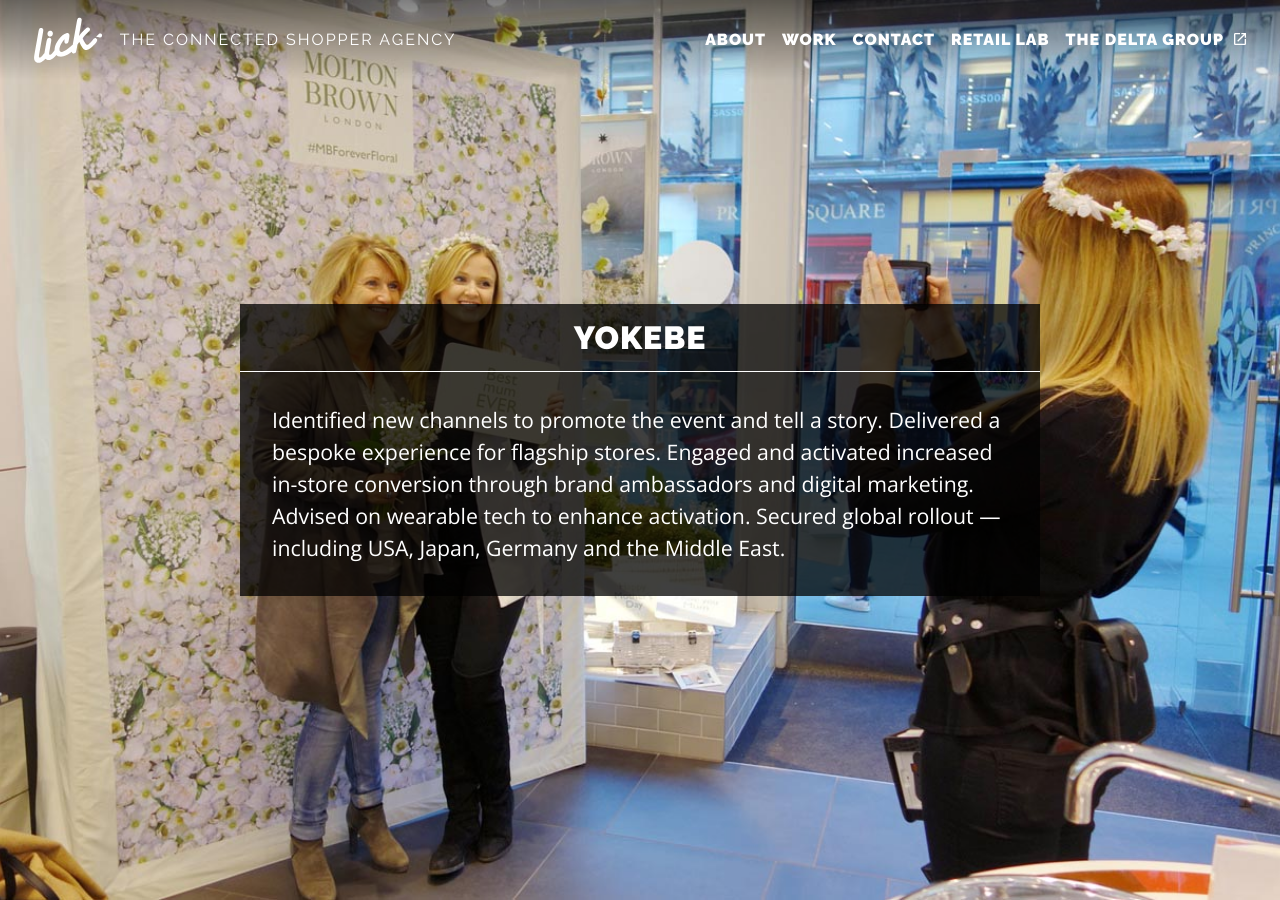
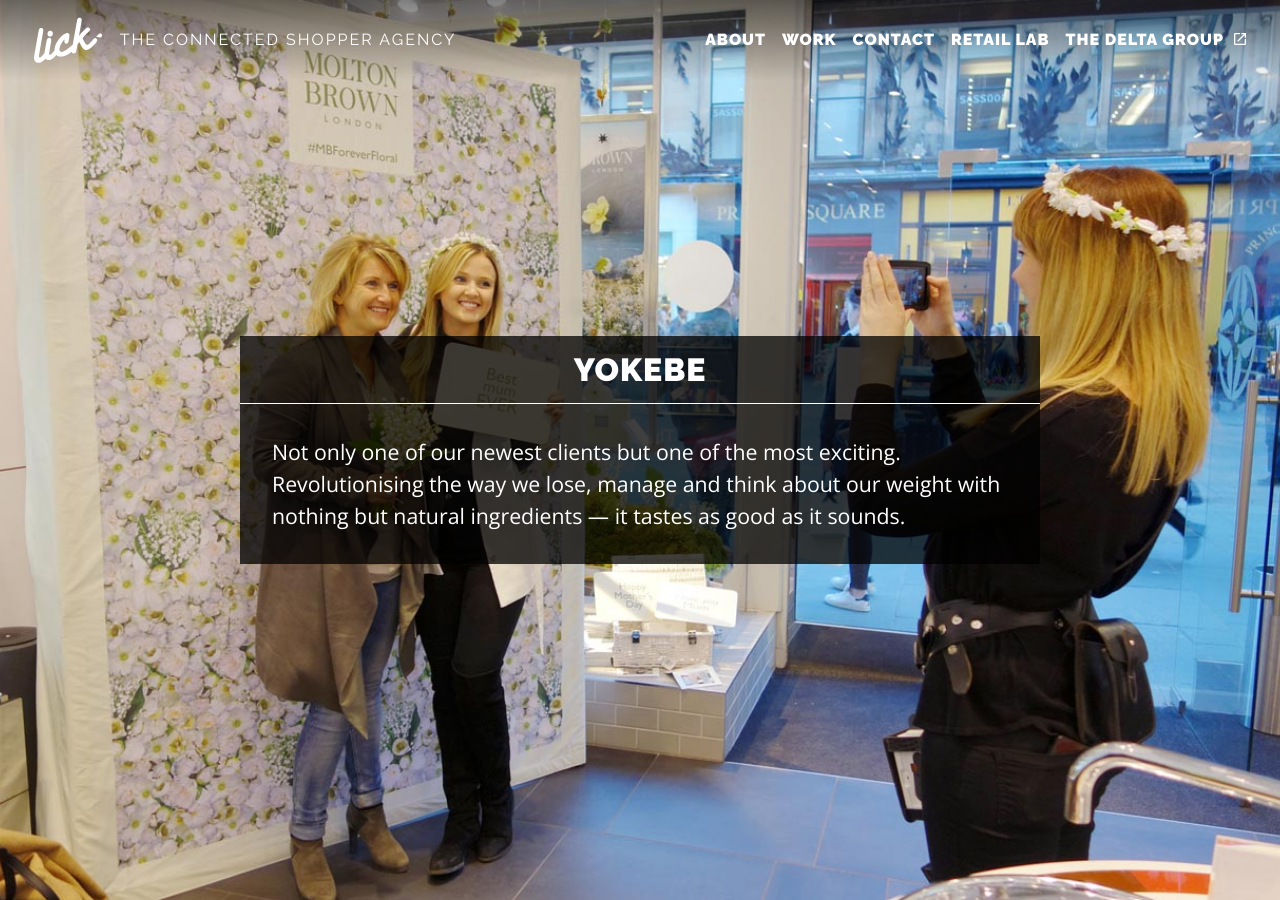
Before and after one commit to lickcreative/website, a Jekyll site: the page built from _work/yokebe.markdown, in a window 1280 px wide and 900 px high. Built offline with Jekyll 4.4.1, drawn with Linux system fonts in a browser that asks for light colours.

Commit message:
Updated Yokebe

```diff
--- a/_work/yokebe.markdown
+++ b/_work/yokebe.markdown
@@ -2,12 +2,8 @@
 title: Yokebe
 date: 2016-07-21 13:28:00 Z
 cover_image: "/uploads/molton-brown-1280.jpg"
-work_assets:
-- "/uploads/molton-brown-box.jpg"
-- "/uploads/molton-brown-box.jpg"
-- "/uploads/molton-brown-box.jpg"
 desktop_image: "/uploads/work/yokebe_mobile@1x.jpg"
 mobile_image: "/uploads/work/yokebe_desktop@1x.jpg"
 ---
 
-Identified new channels to promote the event and tell a story. Delivered a bespoke experience for flagship stores. Engaged and activated increased in-store conversion through brand ambassadors and digital marketing. Advised on wearable tech to enhance activation. Secured global rollout — including USA, Japan, Germany and the Middle East.
+Not only one of our newest clients but one of the most exciting. Revolutionising the way we lose, manage and think about our weight with nothing but natural ingredients — it tastes as good as it sounds.
```
